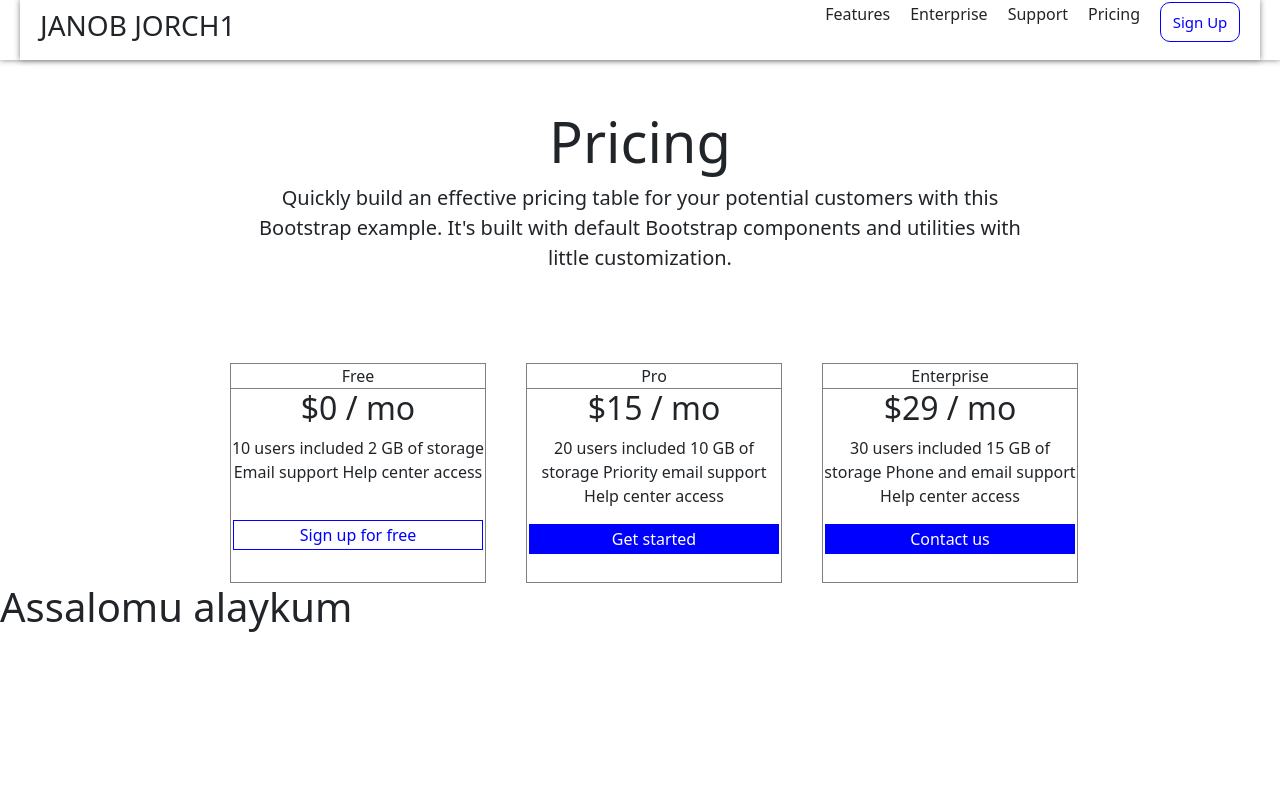
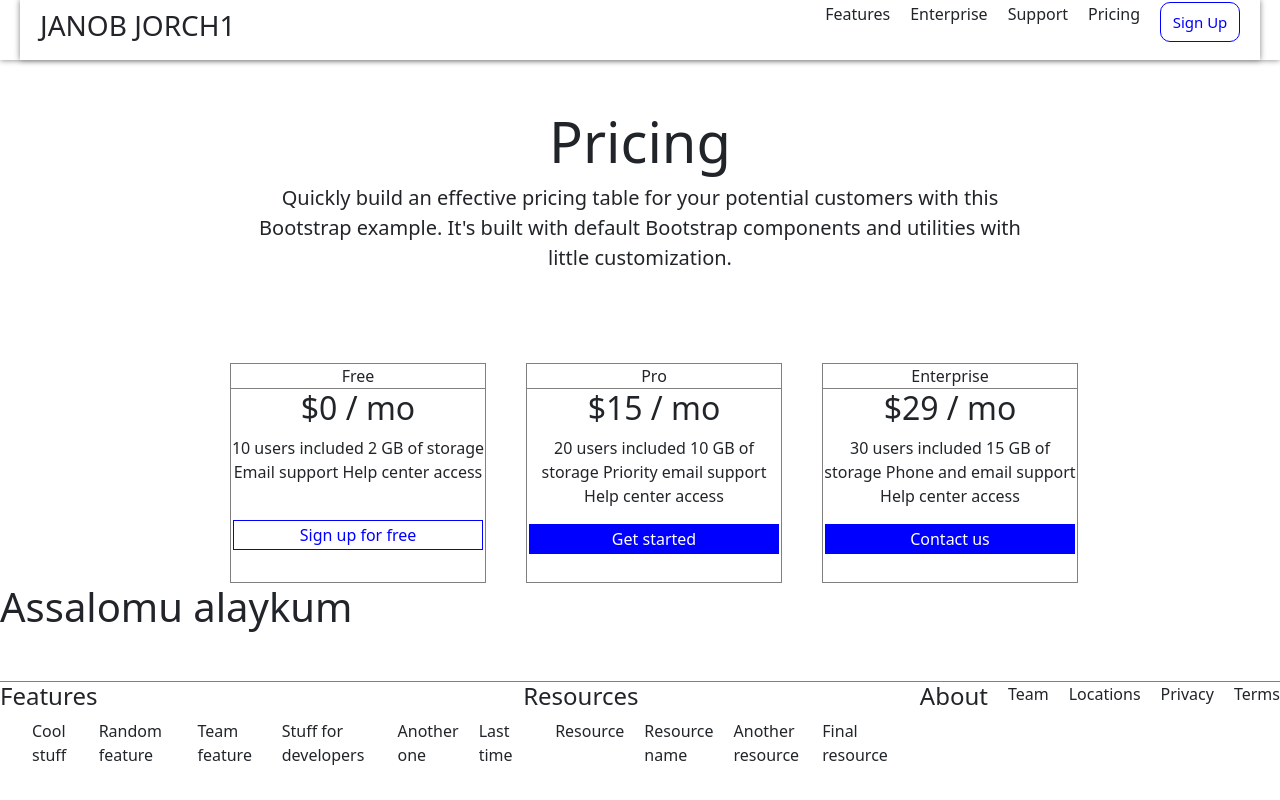
Before and after one commit to Juratbekdasturchi/loyihaffff, a React (Create React App) app: page / in a window 1280 px wide. Shown: the top 800 px of the page. Built offline with nearby package versions, Linux system fonts and the light colour scheme.

Commit message:
First commit

```diff
--- a/src/App.css
+++ b/src/App.css
@@ -90,6 +90,9 @@ footer {
   margin-top: 50px;
   border-top: 1px solid gray;
 }
+li{
+  list-style: none;
+}
 
 .Features {
   display: grid;
--- a/src/App.js
+++ b/src/App.js
@@ -17,7 +17,7 @@ function App() {
 
         </header>
 
-            </header>
+      </header>
       <main>
         <div class="pricing-header px-3 py-3 pt-md-5 pb-md-4 mx-auto text-center">
           <h1 class="display-4">Pricing</h1>
@@ -59,6 +59,39 @@ function App() {
         </div>
       </main>
       <h1> Assalomu alaykum</h1>
+      <footer>
+        <div className='Features'>
+          <h4>Features</h4>
+          <ul>
+            <li>Cool stuff</li>
+            <li>Random feature</li>
+            <li>Team feature</li>
+            <li>Stuff for developers</li>
+            <li>Another one</li>
+            <li>Last time</li>
+          </ul>
+        </div>
+
+        <div className='Resources'>
+          <h4>Resources</h4>
+          <ul>
+            <li>Resource</li>
+            <li>Resource name</li>
+            <li>Another resource</li>
+            <li>Final resource</li>
+          </ul>
+        </div>
+
+        <div className='About'>
+          <ul>
+          <h4>About</h4>
+          <li>Team</li>
+          <li>Locations</li>
+          <li>Privacy</li>
+          <li>Terms</li>
+          </ul>
+        </div>
+      </footer>
     </div>
   );
 }
```
